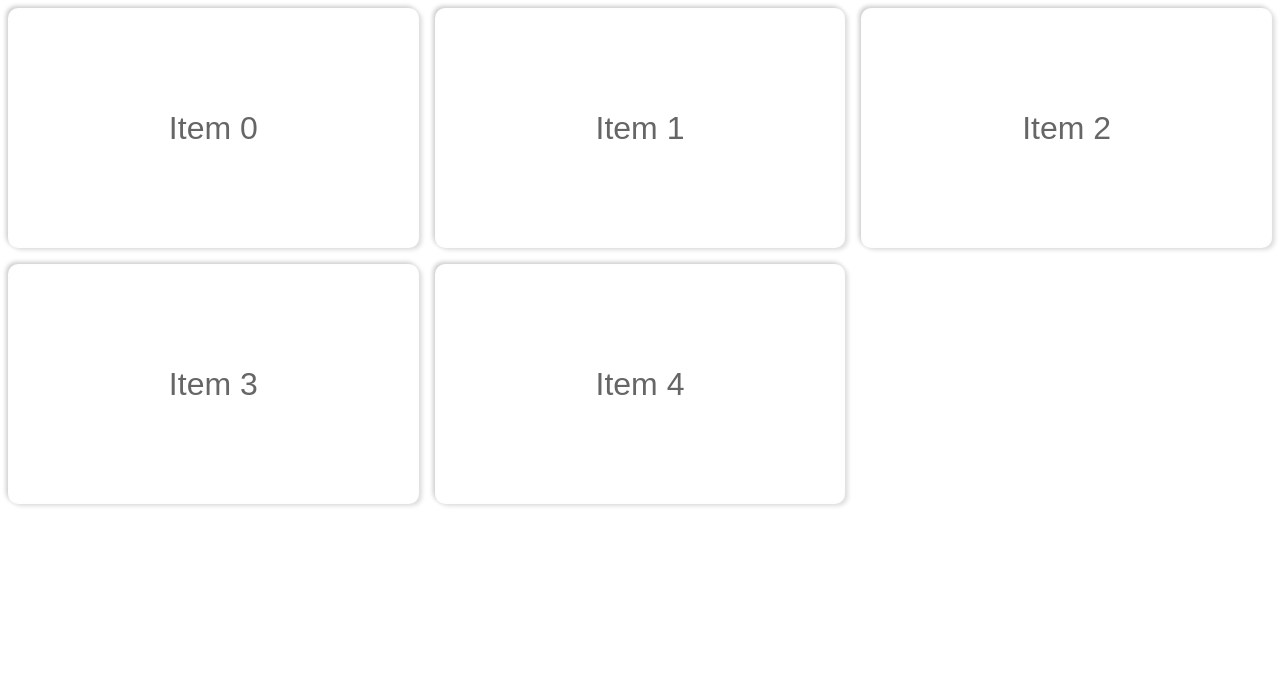
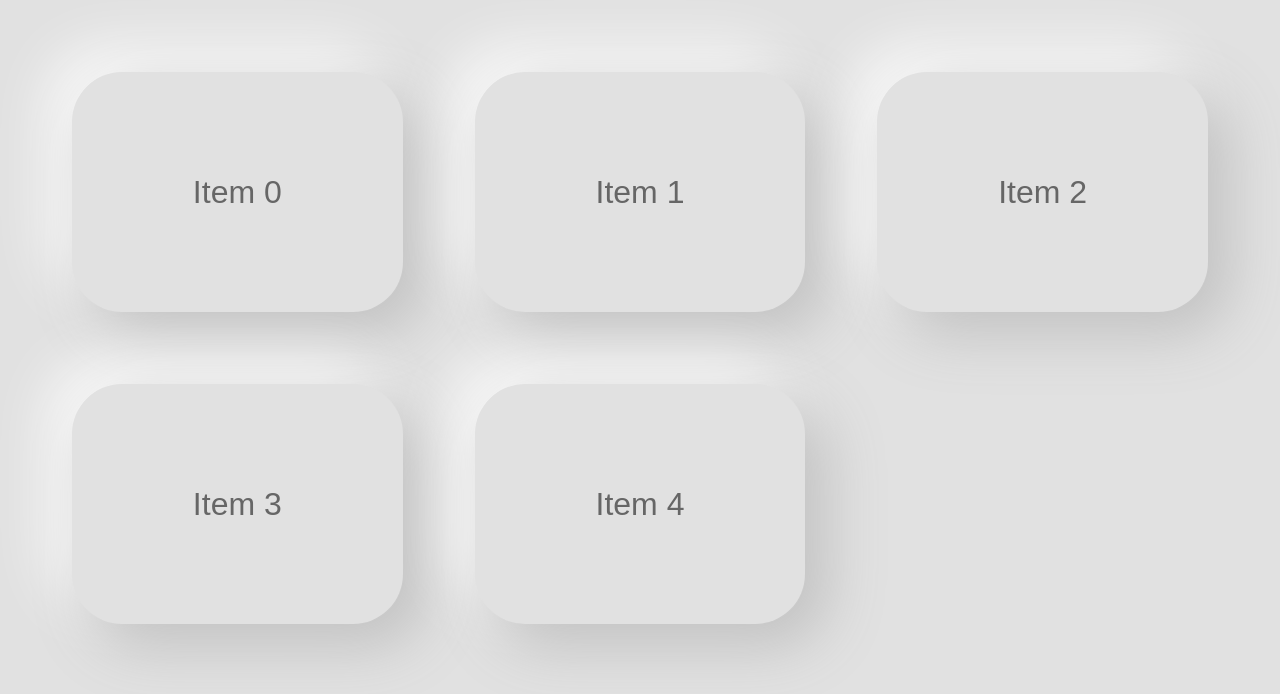
Before and after one commit to erich0123/example-grid-layout, a website: page index.html in a window 1280 px wide. Drawn offline with Linux system fonts and the light colour scheme.

Commit message:
style.css: add neumorphism effect

```diff
--- a/style.css
+++ b/style.css
@@ -1,3 +1,7 @@
+:root {
+  --bg-color: #e1e1e1;
+}
+
 html {
   box-sizing: border-box;
   font-size: 8px;
@@ -16,17 +20,16 @@ body {
 
   margin: 0px;
   padding: 0px;
+
+  background: var(--bg-color);
 }
-
 
 .grid-item {
   color: #666;
-  background-color: #fff;
 
-  box-shadow: 3px 2px 4px #ddd, -2px -2px 4px #ccc;
-
-  border: 2px solid #fefefe;
-  border-radius: 10px;
+  border-radius: 50px;
+  background: var(--bg-color);
+  box-shadow: 20px 20px 60px #bfbfbf, -20px -20px 60px #ffffff;
 
   font-size: 4rem;
 
@@ -43,8 +46,8 @@ body {
   display: grid;
 
   margin: auto;
-  gap: 2rem;
-  padding: 1rem;
+  gap: 9rem;
+  padding: 9rem;
 
   grid-auto-rows: 30rem;
 }
@@ -58,6 +61,8 @@ body {
 @media (min-width: 1025px) {
   .grid-container {
     grid-template-columns: repeat(3, 1fr);
+    padding: 9rem;
+    gap: 9rem;
   }
 }
 
```
